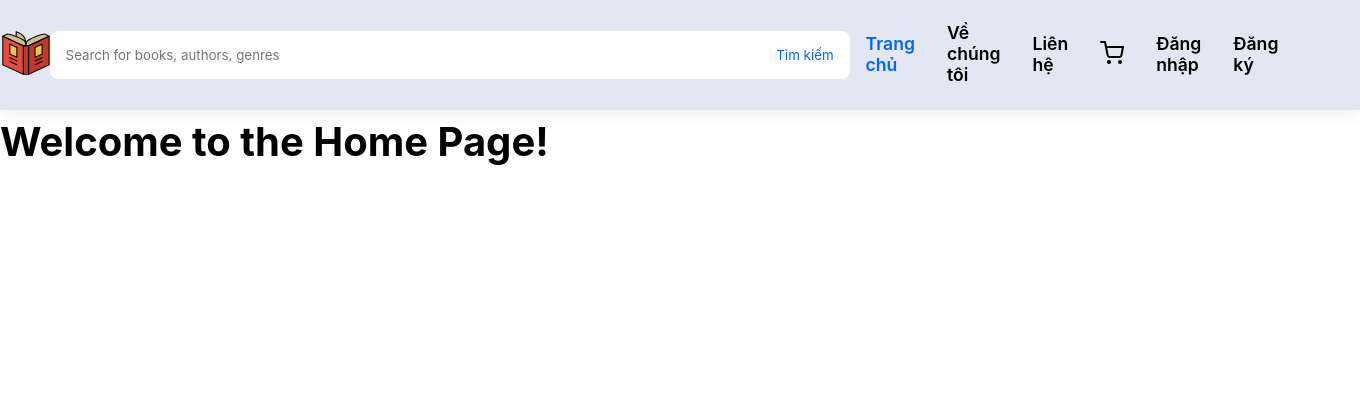
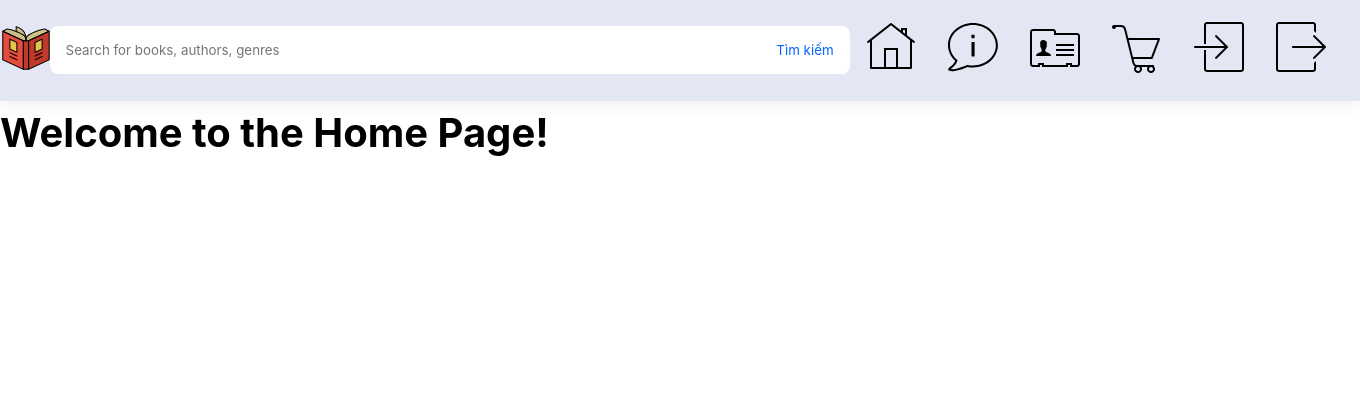
Before and after one commit to tamthong1115/PHP_Book_ECommerce, a PHP site: page /PHP_Book_ECommerce/ in a window 1360 px wide. Shown: the top 420 px of the page. Run offline with PHP 8.4, Linux system fonts and the light colour scheme.

Commit message:
themicon

```diff
--- a/app/Views/layout/header.php
+++ b/app/Views/layout/header.php
@@ -22,12 +22,12 @@
 
             <div>
                 <ul class="header__navbar">
-                    <li><a class="active" href="<?= base_url('/') ?>">Trang chủ</a></li>
-                    <li><a href="<?= base_url('/about') ?>">Về chúng tôi</a></li>
-                    <li><a href="#">Liên hệ</a></li>
-                    <li><a class="header__cart" href="#"><img src="<?= base_url('/public/icons/shopping-cart.svg') ?>" alt="cart-logo"></a></li>
-                    <li><a href="<?= base_url('/sign-in') ?>">Đăng nhập</a></li>
-                    <li><a href="<?= base_url('/sign-up') ?>">Đăng ký</a></li>
+                    <li><a class="active" href="<?= base_url('/') ?>"><img src="<?= base_url('/public/icons/home.svg') ?>" title="Trang chủ"></a></li>
+                    <li><a href="<?= base_url('/about') ?>"><img src="<?= base_url('/public/icons/about.svg') ?>" title="Về chúng tôi"></a></li>
+                    <li><a href="#"><img src="<?= base_url('/public/icons/contact.png') ?>" title="Liên hệ"></a></li>
+                    <li><a class="header__cart" href="#"><img src="<?= base_url('/public/icons/cart.png') ?>" title="Giỏ hàng"></a></li>
+                    <li><a href="<?= base_url('/sign-in') ?>"><img src="<?= base_url('/public/icons/sign-in-1.png') ?>" title="Đăng nhập"></a></li>
+                    <li><a href="<?= base_url('/sign-up') ?>"><img src="<?= base_url('/public/icons/sign-out.png') ?>" title="Đăng kí"></a></li>
                 </ul>
             </div>
             </div>
--- a/app/Views/layout/layout.php
+++ b/app/Views/layout/layout.php
@@ -9,6 +9,7 @@
     <link rel="stylesheet" href="/PHP_Book_ECommerce/public/css/layout/header.css" type="text/css">
     <link rel="stylesheet" href="/PHP_Book_ECommerce/public/css/layout/footer.css" type="text/css">
     <link rel="stylesheet" href="/PHP_Book_ECommerce/public/css/global/styles.css" type="text/css">
+    <link rel="icon" href="/PHP_Book_ECommerce/public/icons/favicon.gif" type="image/gif">
 
 </head>
 <body>
```
